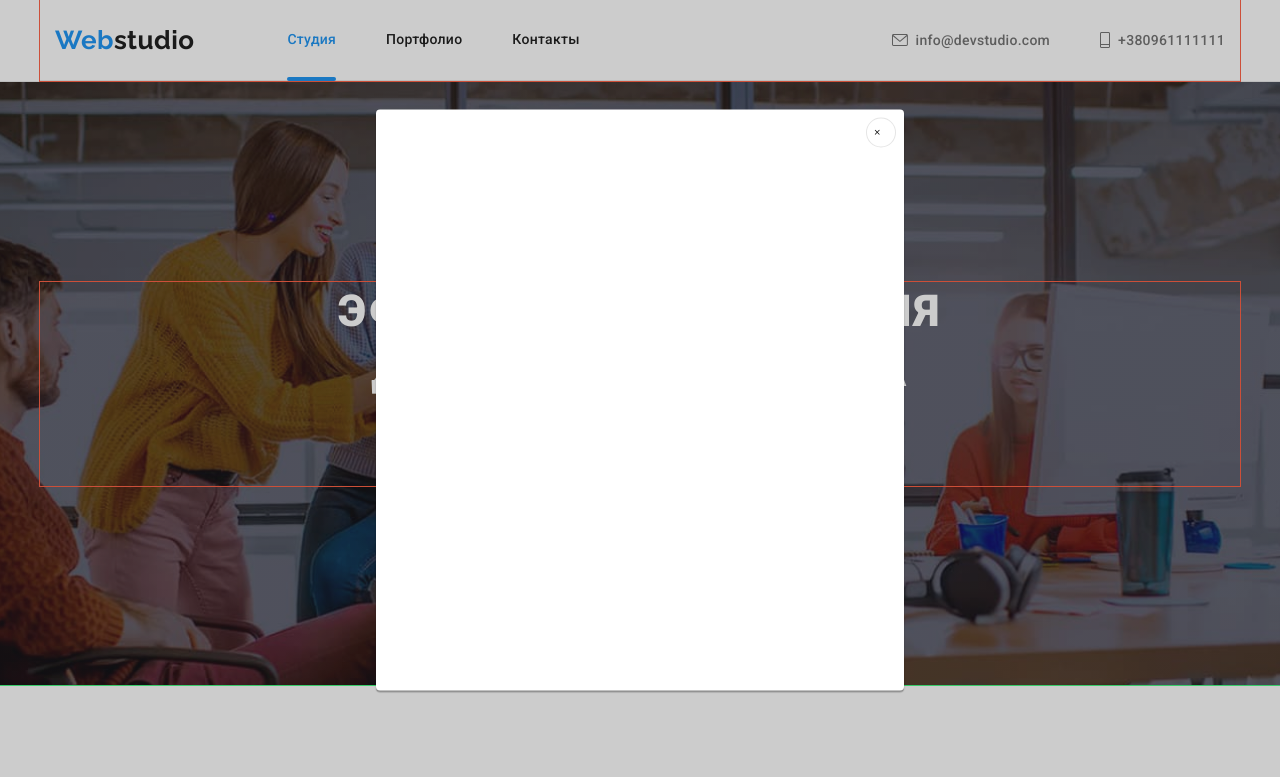
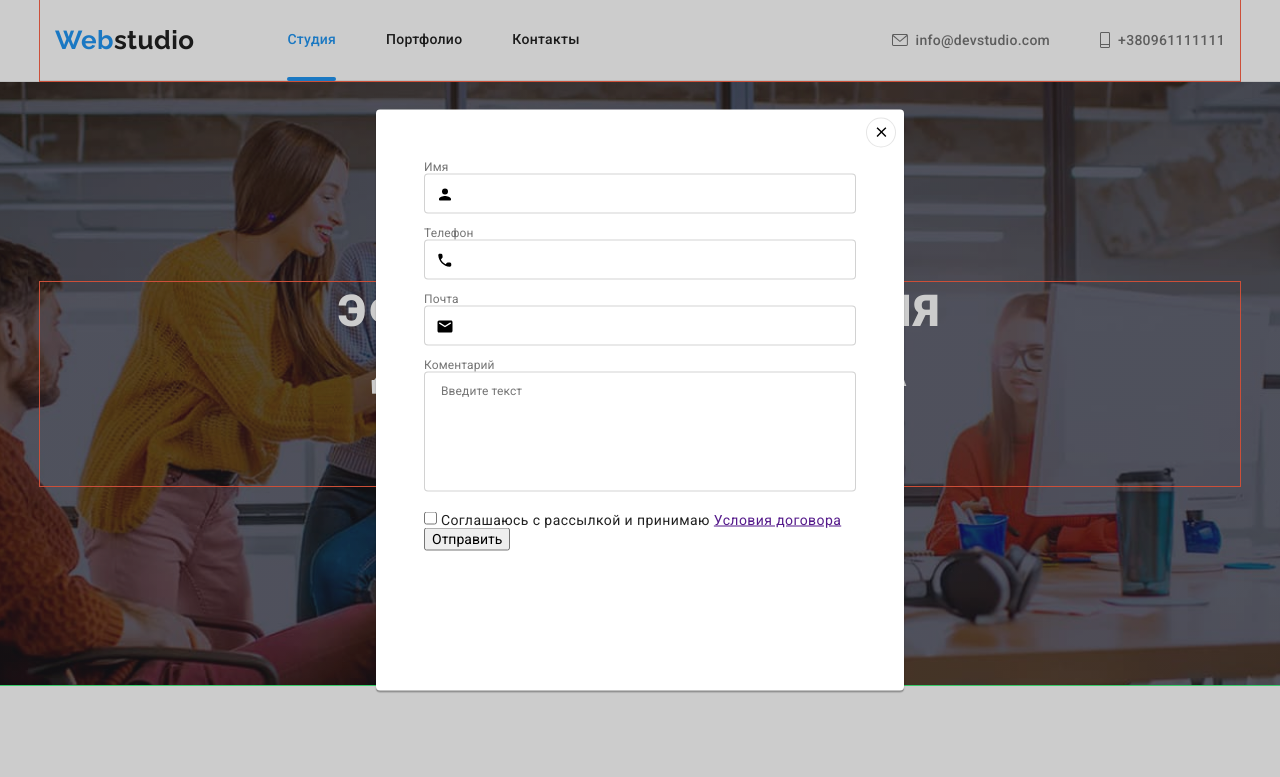
Before and after one commit to Gluschenkotoma/goit-markup-hw-06, a plain HTML site: page index.html in a window 1280 px wide. Both pictures are taken after a click on the button "Заказать услугу". Shown: the top 777 px of the page. Drawn offline with nearby package versions, Linux system fonts and the light colour scheme.

Commit message:
form-markup

```diff
--- a/css/style.css
+++ b/css/style.css
@@ -23,6 +23,8 @@
 
   --timing: cubic-bezier(0.4, 0, 0.2, 1);
   --transit-time: 250ms;
+  --form-color: rgba(117, 117, 117, 0.5);
+  --input-border: 1px solid rgba(33, 33, 33, 0.2);
 }
 body {
   font-size: 14px;
@@ -670,3 +672,50 @@ img {
   font-size: 18px;
   line-height: 1.56;
 }
+/* form */
+.form{
+  padding: 40px;
+  width: 100%;
+
+}
+.form-field{
+  position: relative;
+  display: block;
+  margin-bottom: 10px;
+}
+.form-label{
+  padding-bottom: 4px;
+  font-size: 12px;
+  line-height: 1.16px;
+  letter-spacing: 0.01em;
+  color: var(--additional-text-color)
+
+}
+.form-input{
+  width: 100%;
+  height: 40px;
+  border: var(--input-border);
+  border-radius: 4px;
+
+
+}
+.form-icon{
+  position: absolute;
+  top: 50%;
+  left: 12px;
+  }
+  .textarea{
+    display: block;
+    resize: none;
+    width: 100%;
+    height: 120px;
+    padding: 12px 16px;
+    font-size: 12px;
+    line-height: 1.16;
+    letter-spacing: 0.01em;
+    color: var(--form-color);
+    border: var(--input-border);
+    border-radius: 4px;
+    margin-bottom: 20px;
+
+  }
--- a/index.html
+++ b/index.html
@@ -612,10 +612,46 @@
         <button type="button" class="button-close" data-modal-close>
           <svg class="icon-modal" width="18" height="18">
             <use href="./img/symbol-defs.svg#icon-close-black"></use>
-          </svg><svg class="icon-modal" width="18" height="18">
-            <use href="./img/symbol-defs.svg#icon-icon-check"></use>
           </svg>
         </button>
+       <form class="form">
+         <label class="form-field">
+           <span class="form-label">Имя</span>
+           <input type="text" class="form-input" name="name">
+           <svg class="form-icon" width="18" height="18">
+           <use href="./img/symbol-defs.svg#icon-person-black"></use>
+           </svg>
+         </label>
+         <label class="form-field">
+          <span class="form-label">Телефон</span>
+          <input type="tel" class="form-input" name="tel">
+          <svg class="form-icon" width="18" height="18">
+          <use href="./img/symbol-defs.svg#icon-phone-black"></use>
+          </svg>
+        </label>
+        <label class="form-field">
+          <span class="form-label">Почта</span>
+          <input type="email" class="form-input" name="mail">
+          <svg class="form-icon" width="18" height="18">
+          <use href="./img/symbol-defs.svg#icon-email-black"></use>
+          </svg>
+        </label>
+        <label class="form-field">
+          <span class="form-label">Коментарий</span>
+         <textarea name="comment" class="textarea" placeholder="Введите текст"></textarea>
+        </label>
+        <label for="policy">
+
+        <input type="checkbox" name="polise" >
+        <svg class="form-icon" width="18" height="18">
+          <use href="./img/symbol-defs.svg#icon-icon-check"></use>
+        </svg>
+        <span class="policy">Соглашаюсь с рассылкой и принимаю
+        <a href="">Условия договора</a> </span>
+        </label>
+        <button type="submit" class="btn-submit">Отправить</button>
+
+       </form>
       </div>
     </div>
     <script src="./js/modal.js"></script>
```
